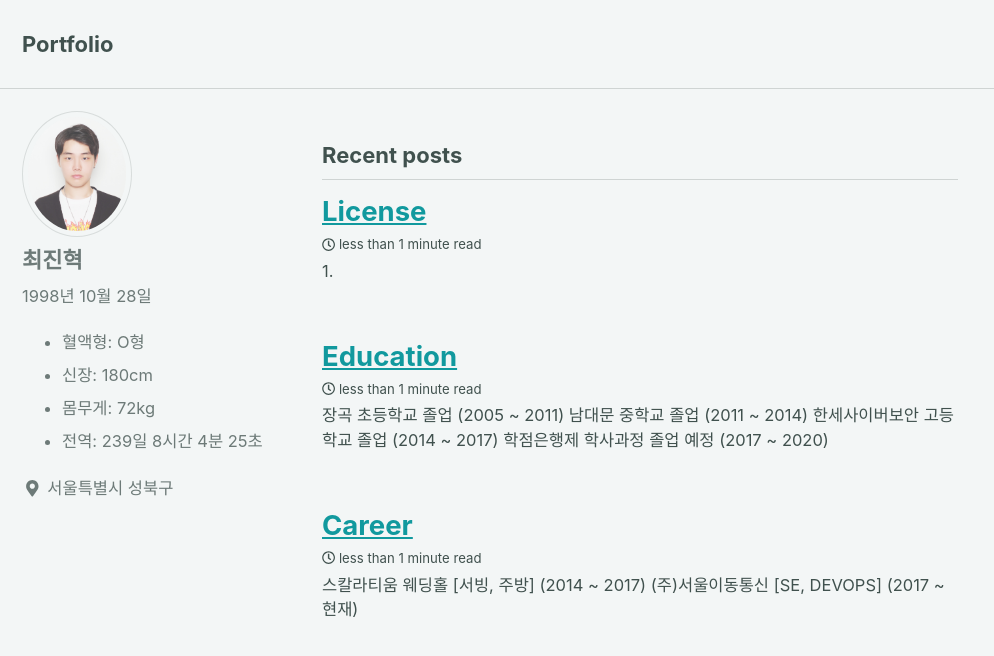
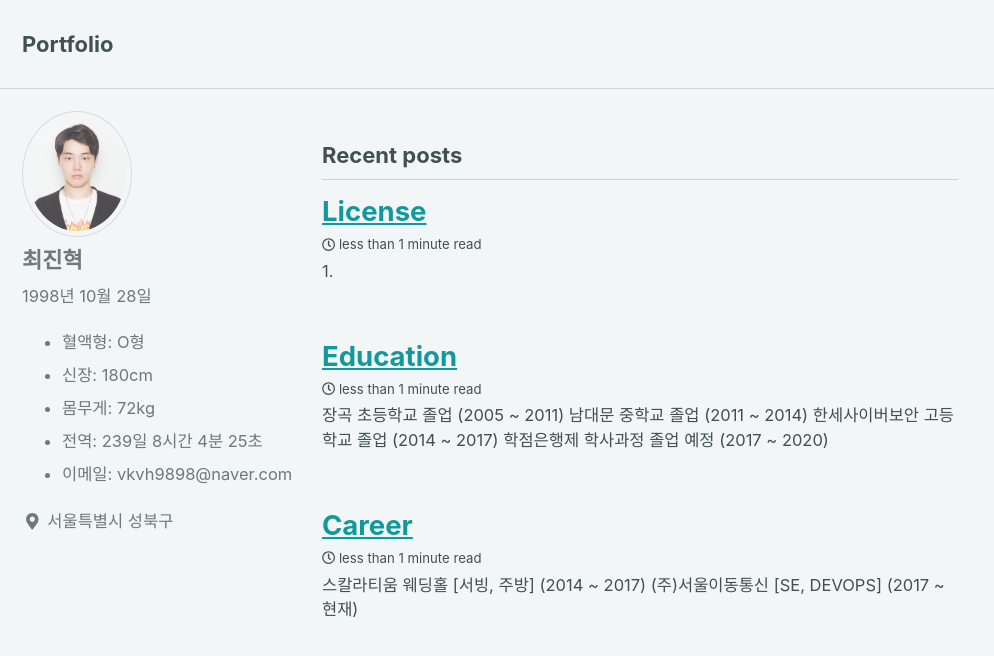
Before and after one commit to Tosi123/Tosi123.github.io, a Jekyll site: the page built from index.html, in a window 1280 px wide and 900 px high. Shown: the top 656 px of the window, without its empty margins (0-994 px from the left). Built offline with Jekyll 4.4.1, drawn with Linux system fonts in a browser that asks for light colours; cached includes are drawn as plain includes; nearby versions of some CDN libraries; the list of posts is cut into pages by our own code.

Commit message:
이메일 추가

```diff
--- a/_includes/author-profile.html
+++ b/_includes/author-profile.html
@@ -42,6 +42,7 @@
        <li>신장: 180cm</li>
        <li>몸무게: 72kg</li>
        <li><div id="d-day"></div></li>
+       <li>이메일: vkvh9898@naver.com</li>
     </ul>
   </div>
 
```
